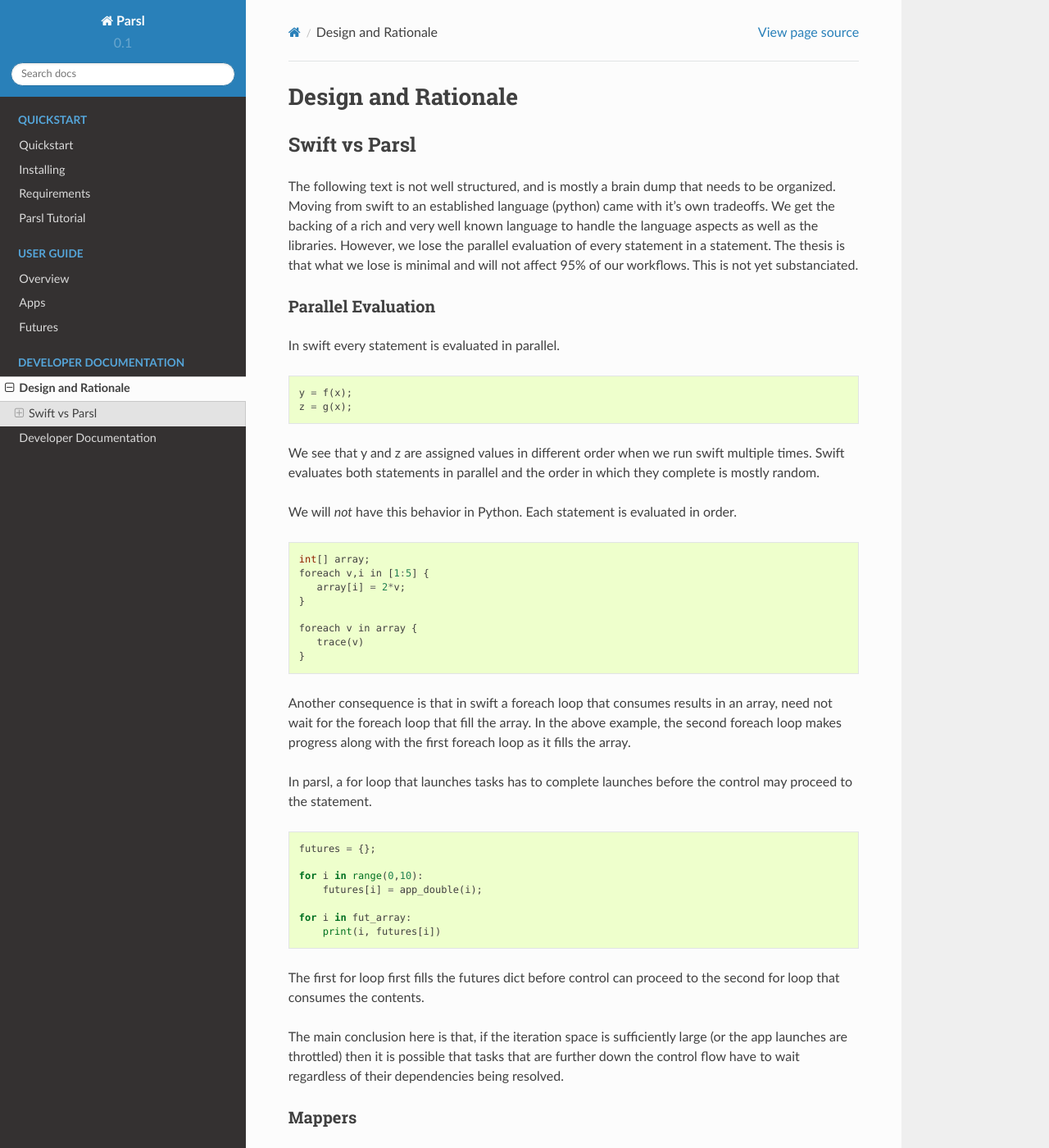
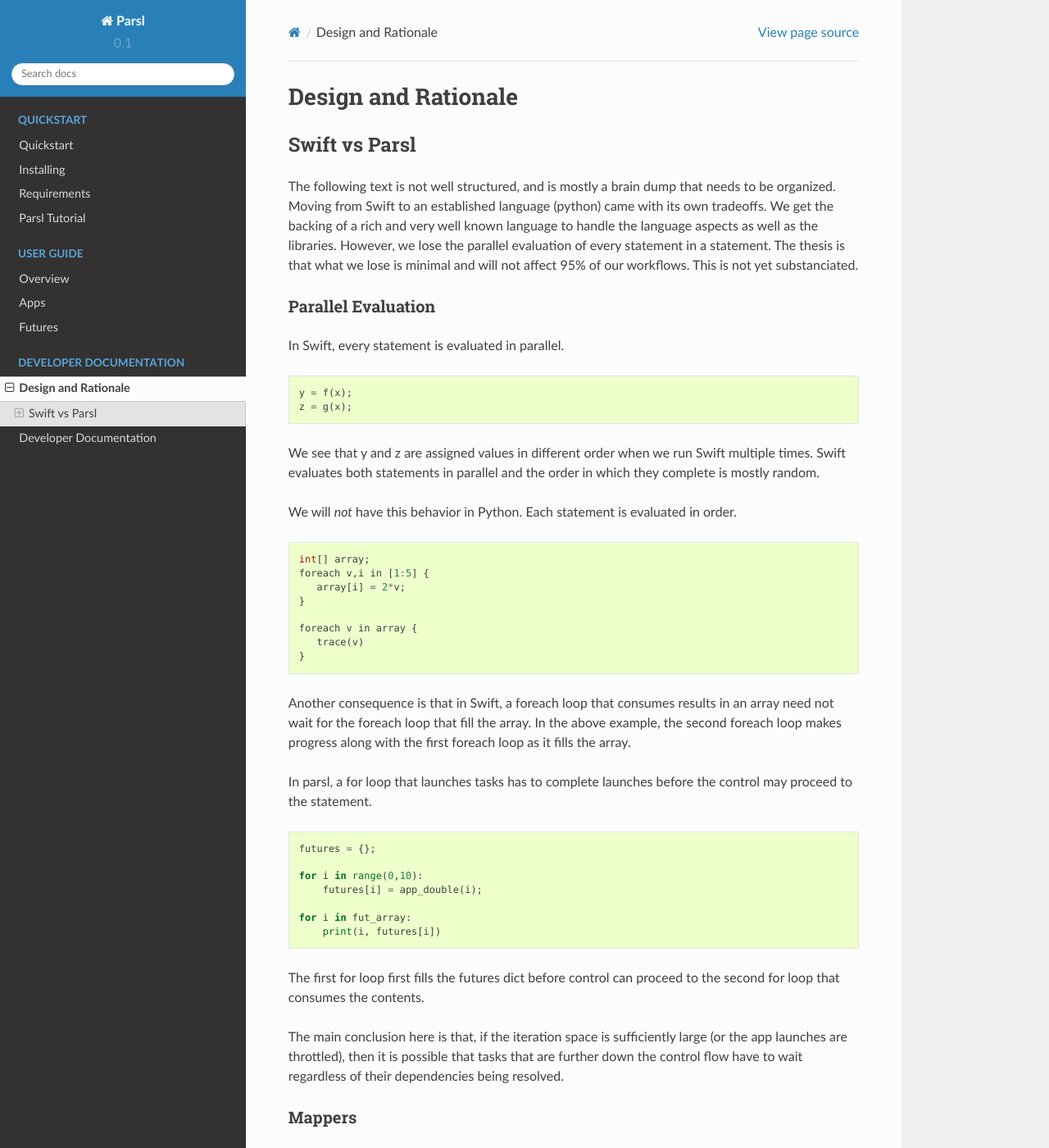
Before and after one commit to Parsl/parsl, a Sphinx documentation site: the page built from docs/devguide/design.rst, in a window 1280 px wide and 1400 px high. Shown: the whole window at 82% size. Built offline with Sphinx 7.4.7 and the Read the Docs theme 2.0.0, drawn with Linux system fonts in a browser that asks for light colours; some of the changed text lies outside the part shown.

Commit message:
cleanup of text - leaving a placeholder for Yadu to write a bit more

```diff
--- a/docs/devguide/design.rst
+++ b/docs/devguide/design.rst
@@ -7,7 +7,7 @@
 --------------
 
 The following text is not well structured, and is mostly a brain dump that needs to be organized.
-Moving from swift to an established language (python) came with it's own tradeoffs. We get the backing
+Moving from Swift to an established language (python) came with its own tradeoffs. We get the backing
 of a rich and very well known language to handle the language aspects as well as the libraries.
 However, we lose the parallel evaluation of every statement in a statement. The thesis is that what we
 lose is minimal and will not affect 95% of our workflows. This is not yet substanciated.
@@ -15,14 +15,14 @@
 Parallel Evaluation
 ^^^^^^^^^^^^^^^^^^^
 
-In swift every statement is evaluated in parallel.
+In Swift, every statement is evaluated in parallel.
 
 .. code-block:: c
 
     y = f(x);
     z = g(x);
 
-We see that y and z are assigned values in different order when we run swift multiple times. Swift evaluates both statements in parallel and the order in which they complete is mostly random.
+We see that y and z are assigned values in different order when we run Swift multiple times. Swift evaluates both statements in parallel and the order in which they complete is mostly random.
 
 We will *not* have this behavior in Python. Each statement is evaluated in order.
 
@@ -37,7 +37,7 @@
        trace(v)
     }
 
-Another consequence is that in swift a foreach loop that consumes results in an array, need not wait for the foreach loop that fill the array. In the above example, the second foreach loop makes progress along with the first foreach loop as it fills the array.
+Another consequence is that in Swift, a foreach loop that consumes results in an array need not wait for the foreach loop that fill the array. In the above example, the second foreach loop makes progress along with the first foreach loop as it fills the array.
 
 In parsl, a for loop that launches tasks has to complete launches before the control may proceed to
 the statement.
@@ -66,7 +68,7 @@
 2. Have the data objects be created only by Apps.
 
 
-In swift, the user defines file mappings like this :
+In Swift, the user defines file mappings like this :
 
 .. code-block:: c
 
@@ -89,6 +91,6 @@
      x = 1;
      trace(x);
 
-The results that trace would print would be non-deterministic, if x were mutable. In swift the above code
+The results that trace would print would be non-deterministic, if x were mutable. In Swift, the above code
 would raise an error. However this is perfectly legal in python, and the x would take the last value it
 was assigned.
```
Also changed, not shown: other parts of docs/devguide/design.rst (+8 -6 lines).
